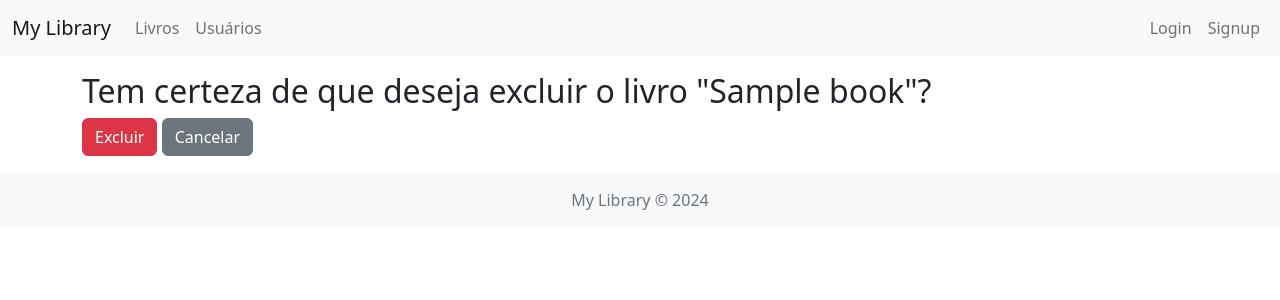
After one commit to MF-Guilherme/library-management, a Django app: page /library/book/1/delete/ in a window 1280 px wide. The commit adds this page. Shown: the top 300 px of the page. Run offline with Django 5.2, Linux system fonts and the light colour scheme; tables that the repository leaves empty hold one stand-in row (values such as "Sample post").

Commit message:
feat(delete_book): delete_book method implemeted using Class-Based View

```diff
--- a/library/templates/book_details.html
+++ b/library/templates/book_details.html
@@ -4,7 +4,6 @@
 <div class="container mt-4 d-flex justify-content-center">
     <div class="card" style="max-width: 800px; width: 100%;">
         <div class="row g-0">
-            <!-- Informações do livro -->
             <div class="col-md-8 p-3">
                 <h2>{{ book.title }}</h2>
                 <p><strong>Autor:</strong> {{ book.author }}</p>
@@ -13,10 +12,9 @@
                 <p><strong>ISBN:</strong> {{ book.isbn }}</p>
                 <p><strong>Disponível:</strong> {{ book.avaible|yesno:"Sim,Não" }}</p>
 
-                <!-- Botões de Editar e Deletar -->
                 <div class="mt-3">
                     <a href="#" class="btn btn-primary">Editar</a>
-                    <a href="#" class="btn btn-danger">Excluir</a>
+                    <a href="{% url "library:delete_book" book.id %}" class="btn btn-danger">Excluir</a>
                 </div>
             </div>
 
--- /dev/null
+++ b/library/templates/delete_book.html
@@ -0,0 +1,11 @@
+{% extends "base_generic.html" %}
+
+{% block content %}
+  <h2>Tem certeza de que deseja excluir o livro "{{ object.title }}"?</h2>
+
+  <form method="POST">
+    {% csrf_token %}
+    <button type="submit" class="btn btn-danger">Excluir</button>
+    <a href="{% url 'library:book_detail' book.id%}" class="btn btn-secondary">Cancelar</a>
+  </form>
+{% endblock %}
--- a/library/urls.py
+++ b/library/urls.py
@@ -1,6 +1,8 @@
 from django.urls import path
+from django.conf.urls.static import static
+from django.conf import settings
 from . import views
-from .views import  BookCreateView
+from .views import  BookCreateView, BookDetailView, BookDeleteView
 
 
 app_name = 'library'
@@ -9,4 +11,9 @@ urlpatterns = [
     path('', views.home, name='home'),
     path('library/books/', views.get_books_info, name='books'),
     path('library/book_register/', BookCreateView.as_view(), name='book_register'),
+    path('library/book/<int:pk>/', BookDetailView.as_view(), name='book_detail'),
+    path('library/book/<int:pk>/delete/', BookDeleteView.as_view(), name='delete_book'),
 ]
+
+if settings.DEBUG:
+    urlpatterns += static(settings.MEDIA_URL, document_root=settings.MEDIA_ROOT)
```
